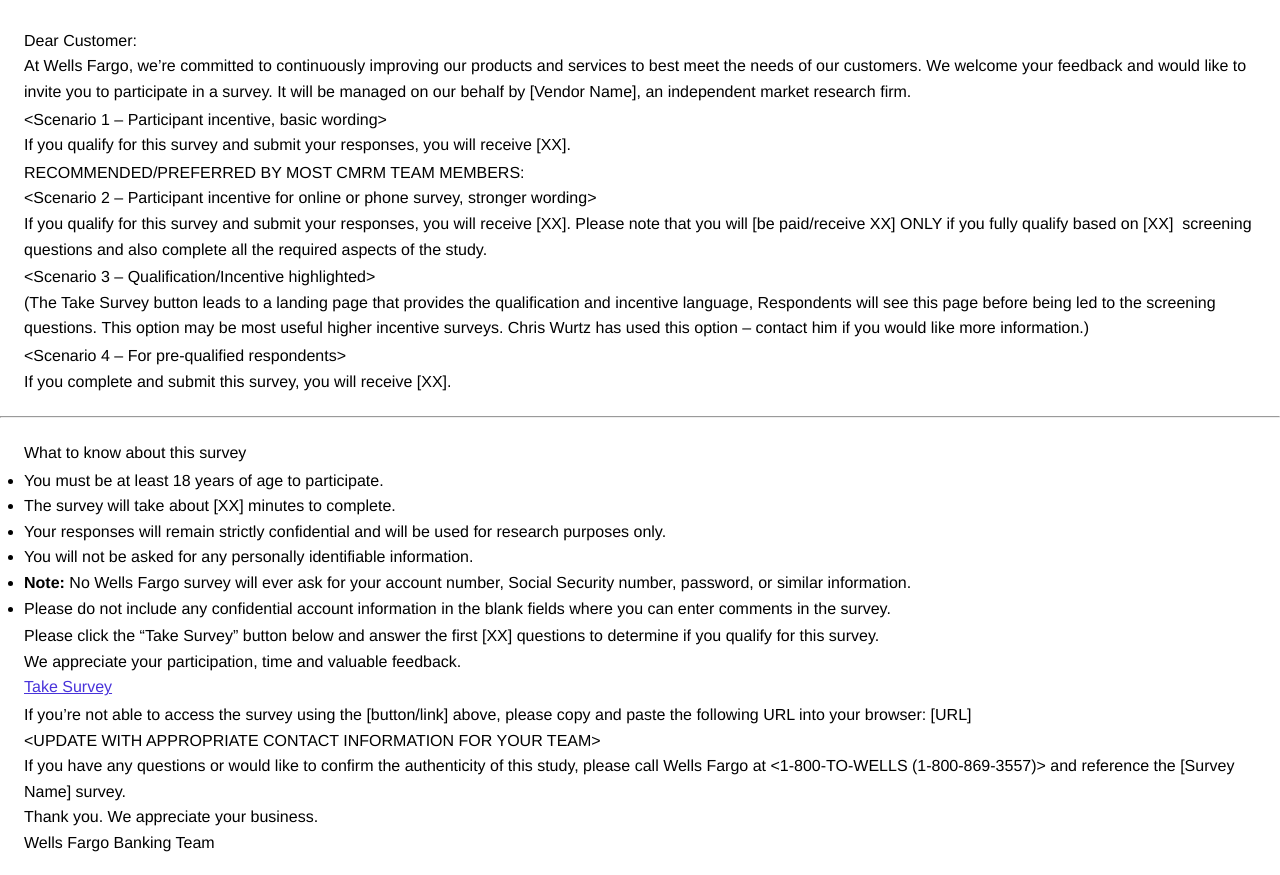
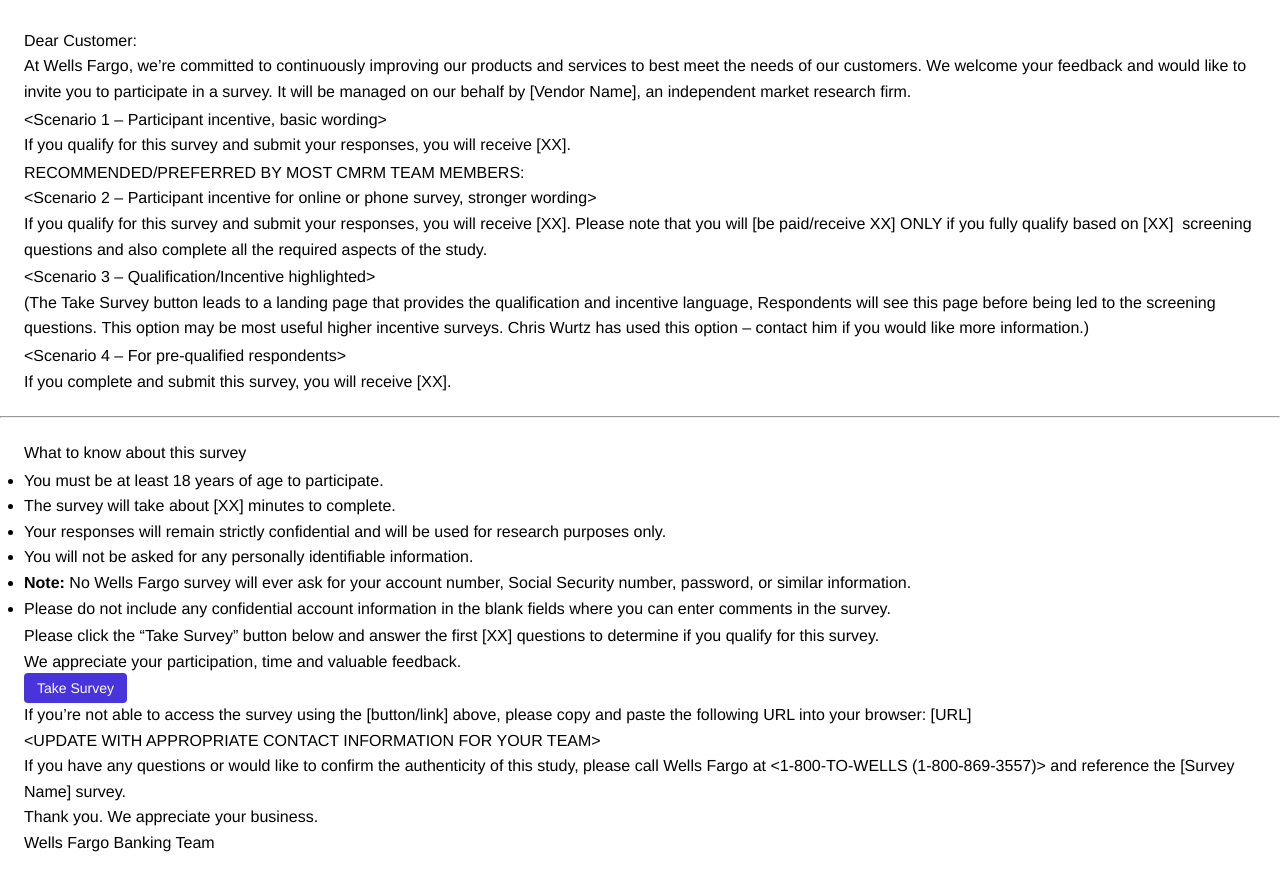
Before and after one commit to jamesv28/accessibility-forms, a website: page email-templates/email-template-copy-1.html in a window 1280 px wide. Shown: the part 195-1070 px from the top of the page. Drawn offline with Linux system fonts and the light colour scheme.

Commit message:
changed styling of button and added larger textarea

```diff
--- a/email-templates/email-template-copy-1.html
+++ b/email-templates/email-template-copy-1.html
@@ -32,6 +32,27 @@
         .btn-primary {
             margin-bottom: 10px;
             width: auto !important;
+            background-color: #4933da;
+            color: #ffffff;
+            text-decoration: none;
+            padding: 6px 12px;
+            font-size: 14px;
+            font-weight: normal;
+            line-height: 1.42857143;
+            text-align: center;
+            white-space: nowrap;
+            vertical-align: middle;
+            -ms-touch-action: manipulation;
+            touch-action: manipulation;
+            cursor: pointer;
+            -webkit-user-select: none;
+            -moz-user-select: none;
+            -ms-user-select: none;
+            user-select: none;
+            background-image: none;
+            border: 1px solid transparent;
+            border-radius: 4px;
+
         }
         .btn-primary td {
             background-color: #348eda;
@@ -211,7 +232,7 @@
         <p>&lt;OPTIONS FOR TERMINATION MESSAGE FOR WELLS FARGO BRANDED SURVEYS&gt;<br />
             &lt;Option 1&gt;</p> <br>
             Thank you for your interest in this Wells Fargo survey. The group for which you qualify is now full.<label for="comments"> However, if you would like to leave a message for Wells Fargo, please enter your comments here: </label> <br>
-        <textarea id="comments" name="comments">
+        <textarea id="comments" name="comments" cols="50">
 
         </textarea>
 
```
